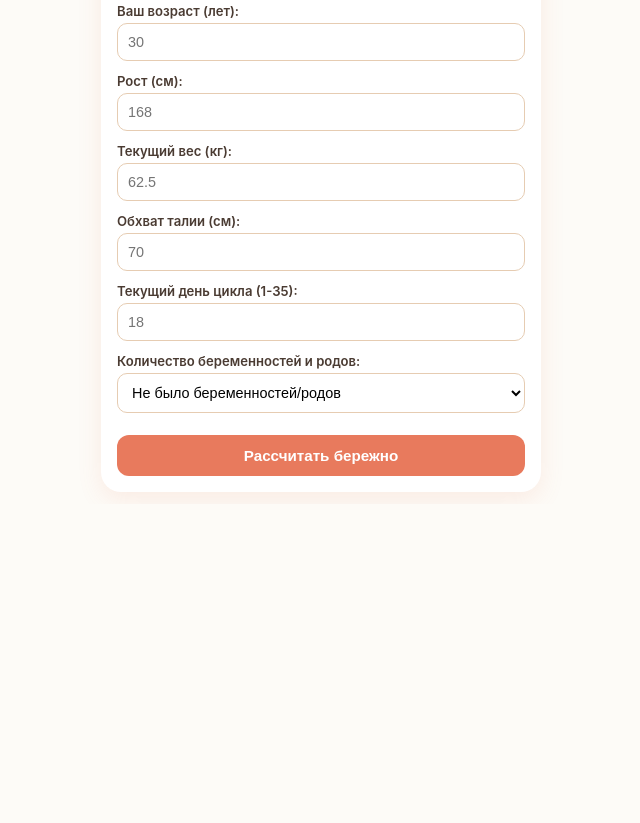
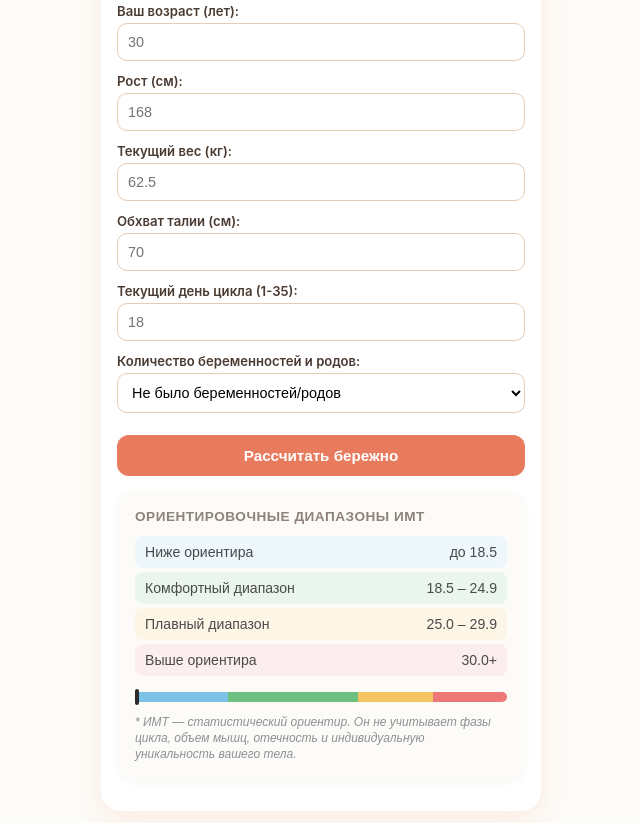
Before and after one commit to alyonasemenov/women-books-app, a plain HTML site: page index.html in a window 1280 px wide. Shown: the part 367-1190 px from the top of the page, without its empty margins (319-959 px from the left). Before the commit the page ends 871 px from the top, so only its background shows below. Drawn offline with nearby package versions, Linux system fonts and the light colour scheme.

Commit message:
Update index.html

```diff
--- a/index.html
+++ b/index.html
@@ -236,6 +236,113 @@
       <div id="calcDetails"></div>
       <p id="careNote" style="font-size: 0.8rem; color: #666; margin-top: 8px;"></p>
     </div>
+    <!-- Бережная шкала ИМТ -->
+<style>
+  .bmi-card {
+    background: #fdfbf7;
+    border-radius: 16px;
+    padding: 18px;
+    margin: 15px 0;
+    box-shadow: 0 2px 8px rgba(0,0,0,0.04);
+    font-family: sans-serif;
+  }
+  .bmi-title {
+    font-size: 0.85rem;
+    font-weight: 700;
+    text-transform: uppercase;
+    letter-spacing: 0.5px;
+    color: #8c827a;
+    margin-bottom: 12px;
+  }
+  .bmi-row {
+    display: flex;
+    justify-content: space-between;
+    padding: 8px 10px;
+    border-radius: 8px;
+    font-size: 0.88rem;
+    margin-bottom: 4px;
+    color: #4a4a4a;
+  }
+  .bmi-row.active {
+    font-weight: 600;
+  }
+  /* Подсветка диапазонов */
+  .range-under { background: #eef7fc; }
+  .range-normal { background: #eaf5ed; }
+  .range-over { background: #fdf6e7; }
+  .range-obese { background: #fceeee; }
+
+  /* Шкала прогресса */
+  .bar-container {
+    height: 10px;
+    background: #e0e0e0;
+    border-radius: 5px;
+    margin: 16px 0 8px 0;
+    position: relative;
+    display: flex;
+    overflow: hidden;
+  }
+  .bar-segment { height: 100%; }
+  .s-under { width: 25%; background: #7cc2e8; }
+  .s-normal { width: 35%; background: #6ec081; }
+  .s-over { width: 20%; background: #f4c463; }
+  .s-obese { width: 20%; background: #ee7878; }
+
+  /* Указатель (ползунок) */
+  .bmi-pointer {
+    position: absolute;
+    top: -3px;
+    width: 4px;
+    height: 16px;
+    background: #2c2c2c;
+    border-radius: 2px;
+    transition: left 0.4s ease;
+  }
+
+  .bmi-disclaimer {
+    font-size: 0.75rem;
+    color: #8c8f94;
+    line-height: 1.35;
+    margin-top: 12px;
+    font-style: italic;
+  }
+</style>
+
+<div class="bmi-card">
+  <div class="bmi-title">Ориентировочные диапазоны ИМТ</div>
+
+  <div class="bmi-row range-under" id="row-under">
+    <span>Ниже ориентира</span>
+    <span>до 18.5</span>
+  </div>
+  <div class="bmi-row range-normal" id="row-normal">
+    <span>Комфортный диапазон</span>
+    <span>18.5 – 24.9</span>
+  </div>
+  <div class="bmi-row range-over" id="row-over">
+    <span>Плавный диапазон</span>
+    <span>25.0 – 29.9</span>
+  </div>
+  <div class="bmi-row range-obese" id="row-obese">
+    <span>Выше ориентира</span>
+    <span>30.0+</span>
+  </div>
+
+  <!-- Шкала с указателем -->
+  <div style="position: relative;">
+    <div class="bar-container">
+      <div class="bar-segment s-under"></div>
+      <div class="bar-segment s-normal"></div>
+      <div class="bar-segment s-over"></div>
+      <div class="bar-segment s-obese"></div>
+    </div>
+    <div class="bmi-pointer" id="bmiPointer" style="left: 0%;"></div>
+  </div>
+
+  <div class="bmi-disclaimer">
+    * ИМТ — статистический ориентир. Он не учитывает фазы цикла, объем мышц, отечность и индивидуальную уникальность вашего тела.
+  </div>
+</div>
   </div>
 
   <!-- ВКЛАДКА 2: ГРАФИКИ -->
@@ -251,9 +358,9 @@
   <div id="booksTab" class="tab-content">
 
     <div id="paywallBlock" class="paywall-box">
-      <h3>🌸 Полная библиотека женского здоровья</h3>
+      <h3> Полная библиотека женского здоровья</h3>
       <p style="font-size: 0.85rem; color: #555;">
-        Получите доступ к 10 обзорам на главные книги о женском теле, мышлении, нейробиологии и карьере. Access предоставляется на 1 год.
+        Получите доступ к 10 обзорам на главные книги о женском теле, мышлении, нейробиологии и карьере. Доступ предоставляется на 1 год.
       </p>
 
       <div style="margin: 12px 0; font-size: 0.78rem; text-align: left; color: #666;">
@@ -378,7 +485,22 @@
     if(tabId === 'chartsTab') renderChart();
   }
 
-  function calculate() {
+  function calculate() {// Функция обновления шкалы ИМТ
+  let percentage = 0;
+  if (bmi < 18.5) {
+    percentage = (bmi / 18.5) * 25;
+  } else if (bmi <= 24.9) {
+    percentage = 25 + ((bmi - 18.5) / (24.9 - 18.5)) * 35;
+  } else if (bmi <= 29.9) {
+    percentage = 60 + ((bmi - 25) / (29.9 - 25)) * 20;
+  } else {
+    percentage = 80 + Math.min(((bmi - 30) / 10) * 20, 20);
+  }
+
+  const pointer = document.getElementById('bmiPointer');
+  if (pointer) {
+    pointer.style.left = Math.max(0, Math.min(percentage, 98)) + '%';
+  }
     const age = parseFloat(document.getElementById('age').value);
     const height = parseFloat(document.getElementById('height').value);
     const weight = parseFloat(document.getElementById('weight').value);
```
